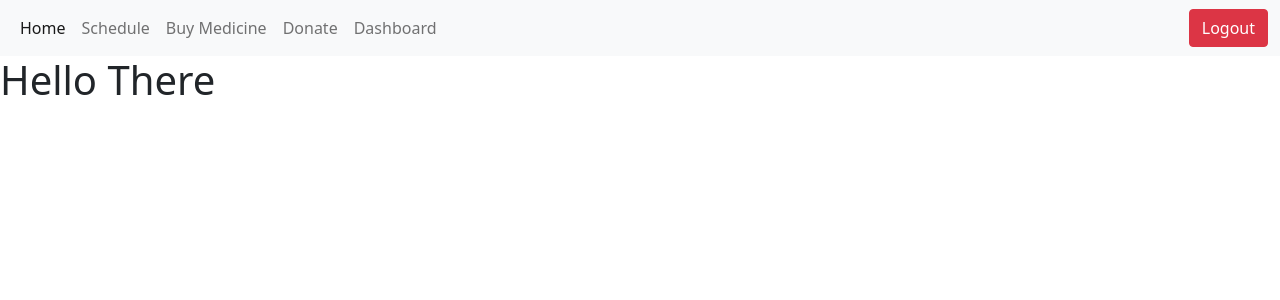
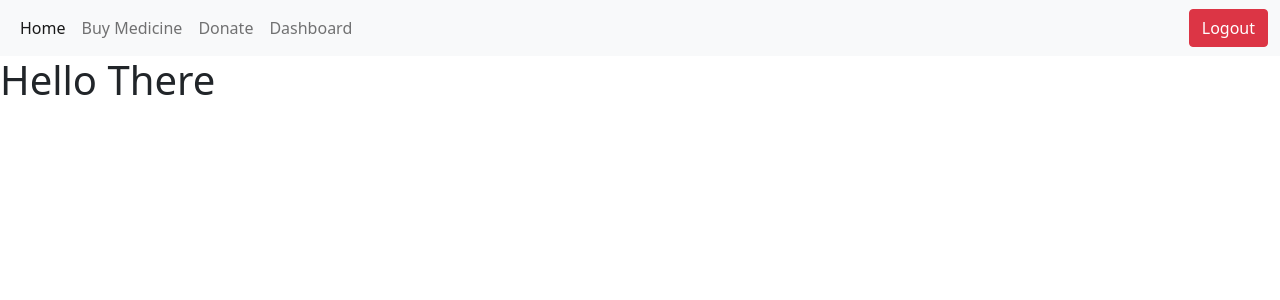
Before and after one commit to GavBot3/clc-healthmilestone, a Spring Boot app: page /schedule in a window 1280 px wide. Shown: the top 300 px of the page. Run offline with Spring Boot 4, Linux system fonts and the light colour scheme; the visitor is signed in with stand-in values (Sample User, id 1); some libraries are stand-ins or nearby versions.

Commit message:
deleted schedules and updated security to allow starter page

```diff
--- a/clc-milestone/src/main/java/com/gcu/SecurityConfig.java
+++ b/clc-milestone/src/main/java/com/gcu/SecurityConfig.java
@@ -29,7 +29,7 @@
 		http
 				.csrf(csrf -> csrf.disable())
 				.authorizeHttpRequests(auth -> auth
-						.requestMatchers("/","/css/**", "/images/**","/home", "/login", "/register/**",
+						.requestMatchers("/","/css/**", "/images/**","/starter", "/home", "/login", "/register/**",
 								"/loginsubmit", "/registersubmit")
 						.permitAll()
 						//.requestMatchers("/service/**").authenticated()
--- a/clc-milestone/src/main/resources/templates/layouts/common.html
+++ b/clc-milestone/src/main/resources/templates/layouts/common.html
@@ -25,9 +25,6 @@
 						<!-- Home page -->
 						<li class="nav-item"><a class="nav-link active"
 							aria-current="page" th:href="@{/home}">Home</a></li>
-						<!-- Scheduling page -->
-						<li class="nav-item"><a class="nav-link"
-							th:href="@{/schedule}">Schedule</a></li>
 						<!-- Medicine page -->
 						<li class="nav-item"><a class="nav-link"
 							th:href="@{/medicines}">Buy Medicine</a></li>
```
